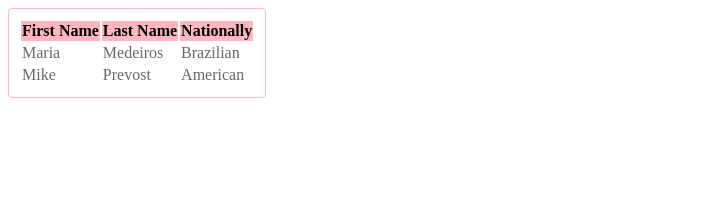
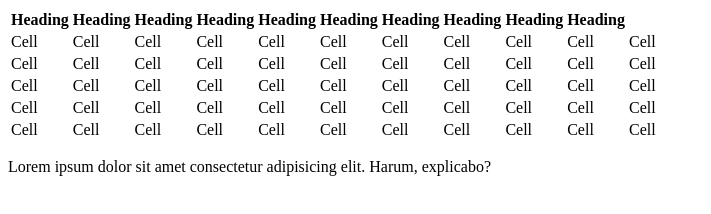
Before and after one commit to mariavmedeiros/HTML_tables, a plain HTML site: page index.html in a window 1280 px wide. Shown: the whole page, without its empty margins (0-711 px from the left). Drawn offline with Linux system fonts and the light colour scheme.

Commit message:
Update index.html

```diff
--- a/index.html
+++ b/index.html
@@ -6,41 +6,97 @@
     <meta name="viewport" content="width=device-width, initial-scale=1.0" />
     <title>HTML table</title>
     <style>
-      table {
-        border: 1px solid lightpink;
-        border-radius: 4px;
-        padding: 10px;
-      }
-      thead {
-        background-color: lightpink;
-        border-radius: 4px;
-      }
-      td {
-        color: rgb(105, 104, 104);
+      .table-container {
+        overflow-x: auto;
       }
     </style>
   </head>
   <body>
+    <div class="table-container">
       <table>
         <thead>
-        <tr>
-          <th>First Name</th>
-          <th>Last Name</th>
-          <th>Nationally</th>
-        </tr>
+          <th>Heading</th>
+          <th>Heading</th>
+          <th>Heading</th>
+          <th>Heading</th>
+          <th>Heading</th>
+          <th>Heading</th>
+          <th>Heading</th>
+          <th>Heading</th>
+          <th>Heading</th>
+          <th>Heading</th>
         </thead>
         <tbody>
           <tr>
-          <td>Maria</td>
-          <td>Medeiros</td>
-          <td>Brazilian</td>
+            <td>Cell</td>
+            <td>Cell</td>
+            <td>Cell</td>
+            <td>Cell</td>
+            <td>Cell</td>
+            <td>Cell</td>
+            <td>Cell</td>
+            <td>Cell</td>
+            <td>Cell</td>
+            <td>Cell</td>
+            <td>Cell</td>
           </tr>
           <tr>
-          <td>Mike</td>
-          <td>Prevost</td>
-          <td>American</td>
+            <td>Cell</td>
+            <td>Cell</td>
+            <td>Cell</td>
+            <td>Cell</td>
+            <td>Cell</td>
+            <td>Cell</td>
+            <td>Cell</td>
+            <td>Cell</td>
+            <td>Cell</td>
+            <td>Cell</td>
+            <td>Cell</td>
+          </tr>
+          <tr>
+            <td>Cell</td>
+            <td>Cell</td>
+            <td>Cell</td>
+            <td>Cell</td>
+            <td>Cell</td>
+            <td>Cell</td>
+            <td>Cell</td>
+            <td>Cell</td>
+            <td>Cell</td>
+            <td>Cell</td>
+            <td>Cell</td>
+          </tr>
+          <tr>
+            <td>Cell</td>
+            <td>Cell</td>
+            <td>Cell</td>
+            <td>Cell</td>
+            <td>Cell</td>
+            <td>Cell</td>
+            <td>Cell</td>
+            <td>Cell</td>
+            <td>Cell</td>
+            <td>Cell</td>
+            <td>Cell</td>
+          </tr>
+          <tr>
+            <td>Cell</td>
+            <td>Cell</td>
+            <td>Cell</td>
+            <td>Cell</td>
+            <td>Cell</td>
+            <td>Cell</td>
+            <td>Cell</td>
+            <td>Cell</td>
+            <td>Cell</td>
+            <td>Cell</td>
+            <td>Cell</td>
           </tr>
         </tbody>
       </table>
+    </div>
+    <p>
+      Lorem ipsum dolor sit amet consectetur adipisicing elit. Harum, explicabo?
+    </p>
   </body>
 </html>
```
Lines whose indentation alone changed are shown as unchanged.
